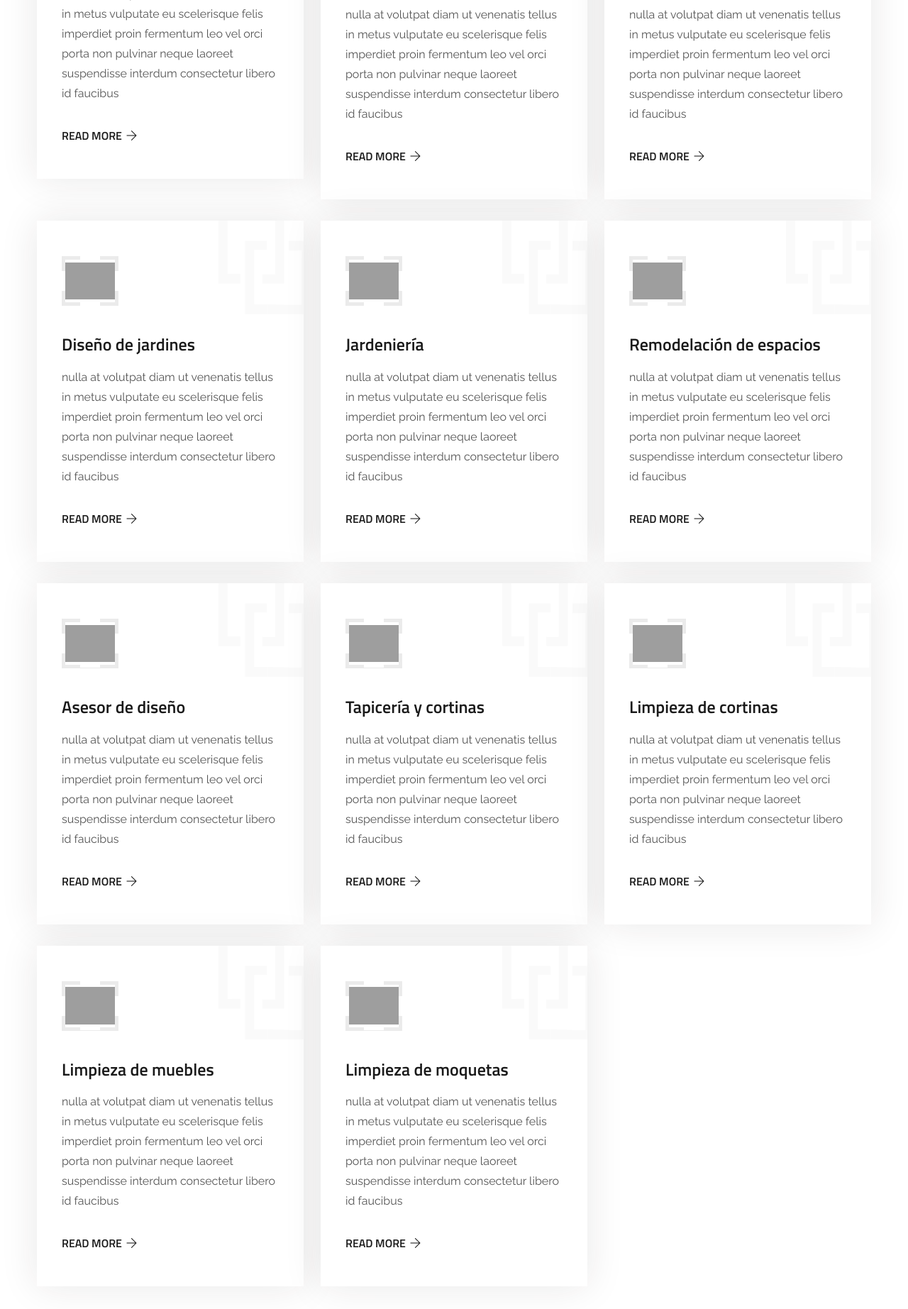
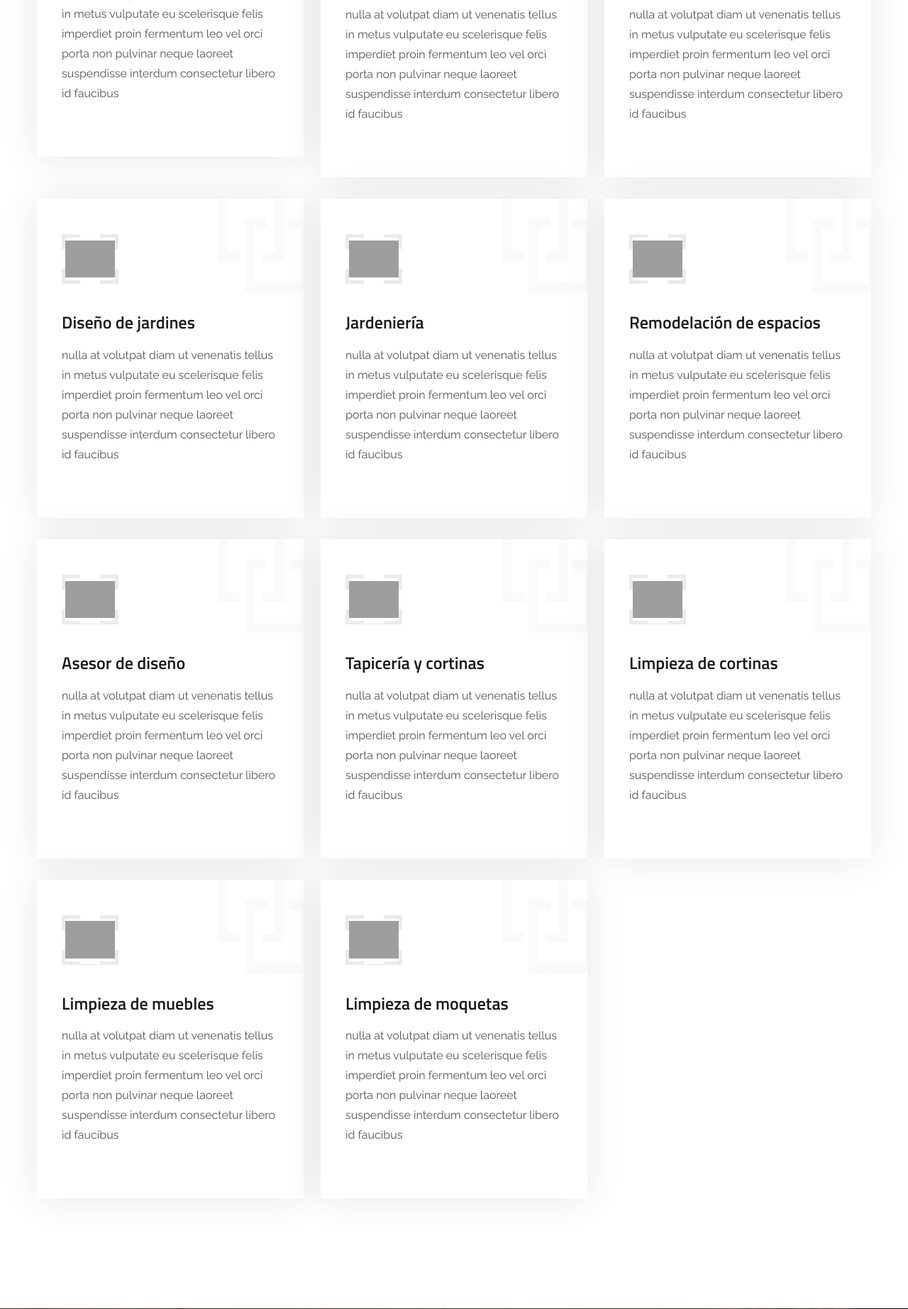
Before and after one commit to Ivonnemtz96/XM-Design, a PHP site: page /services in a window 1280 px wide. Shown: the part 849-2694 px from the top of the page at 71% size. Run offline with PHP 8.4, Linux system fonts and the light colour scheme; some libraries are stand-ins or nearby versions; grey boxes are pictures that could not be loaded.

Commit message:
cambios menores

```diff
--- a/modules/projects.php
+++ b/modules/projects.php
@@ -3,7 +3,8 @@
 <section id="arck-breadcrumb" class="arck-breadcrumb-section-2 position-relative"
     data-background="/assets/img/bg/ar-shape.png">
     <div class="slider-side-content position-absolute">
-        <span class="archx-slider-side1 position-absolute"><a href="#">Contact@gmail.com</a></span>
+        <span class="archx-slider-side1 position-absolute"><a
+        href="mailto:ximena@ximenamoncada.com">ximena@ximenamoncada.com</a></span>
     </div>
     <div class="container">
         <div class="arck-breadcrumb-content position-relative text-center headline-2 ul-li">
@@ -284,7 +285,7 @@
     <div class="arck-section-title headline pera-content wow fadeInUp" data-wow-delay="400ms"
         data-wow-duration="1500ms">
         <span class="sub-title text-uppercase">No tenemos límites</span>
-        <h2>Empresas con las qhe hemos colaborado</h2>
+        <h2>Empresas con las que hemos colaborado</h2>
     </div>
 </div>
 <!-- Start of Sponsor section
--- a/modules/services.php
+++ b/modules/services.php
@@ -36,8 +36,6 @@
               <p>
               nulla at volutpat diam ut venenatis tellus in metus vulputate eu scelerisque felis imperdiet proin fermentum leo vel orci porta non pulvinar neque laoreet suspendisse interdum consectetur libero id faucibus
               </p>
-              <a class="read-more-btn text-uppercase" href="#">Read more <i
-                  class="fal fa-arrow-right"></i></a>
             </div>
           </div>
         </div>
@@ -52,8 +50,6 @@
               <p>
               nulla at volutpat diam ut venenatis tellus in metus vulputate eu scelerisque felis imperdiet proin fermentum leo vel orci porta non pulvinar neque laoreet suspendisse interdum consectetur libero id faucibus
               </p>
-              <a class="read-more-btn text-uppercase" href="#">Read more <i
-                  class="fal fa-arrow-right"></i></a>
             </div>
           </div>
         </div>
@@ -68,8 +64,6 @@
               <p>
               nulla at volutpat diam ut venenatis tellus in metus vulputate eu scelerisque felis imperdiet proin fermentum leo vel orci porta non pulvinar neque laoreet suspendisse interdum consectetur libero id faucibus
               </p>
-              <a class="read-more-btn text-uppercase" href="#">Read more <i
-                  class="fal fa-arrow-right"></i></a>
             </div>
           </div>
         </div>
@@ -84,8 +78,6 @@
               <p>
               nulla at volutpat diam ut venenatis tellus in metus vulputate eu scelerisque felis imperdiet proin fermentum leo vel orci porta non pulvinar neque laoreet suspendisse interdum consectetur libero id faucibus
               </p>
-              <a class="read-more-btn text-uppercase" href="#">Read more <i
-                  class="fal fa-arrow-right"></i></a>
             </div>
           </div>
         </div>
@@ -100,8 +92,6 @@
               <p>
               nulla at volutpat diam ut venenatis tellus in metus vulputate eu scelerisque felis imperdiet proin fermentum leo vel orci porta non pulvinar neque laoreet suspendisse interdum consectetur libero id faucibus
               </p>
-              <a class="read-more-btn text-uppercase" href="#">Read more <i
-                  class="fal fa-arrow-right"></i></a>
             </div>
           </div>
         </div>
@@ -116,8 +106,6 @@
               <p>
               nulla at volutpat diam ut venenatis tellus in metus vulputate eu scelerisque felis imperdiet proin fermentum leo vel orci porta non pulvinar neque laoreet suspendisse interdum consectetur libero id faucibus
               </p>
-              <a class="read-more-btn text-uppercase" href="#">Read more <i
-                  class="fal fa-arrow-right"></i></a>
             </div>
           </div>
         </div>
@@ -134,8 +122,6 @@
               <p>
               nulla at volutpat diam ut venenatis tellus in metus vulputate eu scelerisque felis imperdiet proin fermentum leo vel orci porta non pulvinar neque laoreet suspendisse interdum consectetur libero id faucibus
               </p>
-              <a class="read-more-btn text-uppercase" href="#">Read more <i
-                  class="fal fa-arrow-right"></i></a>
             </div>
           </div>
         </div>
@@ -151,8 +137,6 @@
               <p>
               nulla at volutpat diam ut venenatis tellus in metus vulputate eu scelerisque felis imperdiet proin fermentum leo vel orci porta non pulvinar neque laoreet suspendisse interdum consectetur libero id faucibus
               </p>
-              <a class="read-more-btn text-uppercase" href="#">Read more <i
-                  class="fal fa-arrow-right"></i></a>
             </div>
           </div>
         </div>
@@ -169,8 +153,6 @@
               <p>
               nulla at volutpat diam ut venenatis tellus in metus vulputate eu scelerisque felis imperdiet proin fermentum leo vel orci porta non pulvinar neque laoreet suspendisse interdum consectetur libero id faucibus
               </p>
-              <a class="read-more-btn text-uppercase" href="#">Read more <i
-                  class="fal fa-arrow-right"></i></a>
             </div>
           </div>
         </div>
@@ -186,8 +168,6 @@
               <p>
               nulla at volutpat diam ut venenatis tellus in metus vulputate eu scelerisque felis imperdiet proin fermentum leo vel orci porta non pulvinar neque laoreet suspendisse interdum consectetur libero id faucibus
               </p>
-              <a class="read-more-btn text-uppercase" href="#">Read more <i
-                  class="fal fa-arrow-right"></i></a>
             </div>
           </div>
         </div>
@@ -203,8 +183,6 @@
               <p>
               nulla at volutpat diam ut venenatis tellus in metus vulputate eu scelerisque felis imperdiet proin fermentum leo vel orci porta non pulvinar neque laoreet suspendisse interdum consectetur libero id faucibus
               </p>
-              <a class="read-more-btn text-uppercase" href="#">Read more <i
-                  class="fal fa-arrow-right"></i></a>
             </div>
           </div>
         </div>
@@ -213,6 +191,7 @@
   </div>
 </section>
 <!-- End of Service section
+
 	============================================= -->
 
 <!-- Start of CTA section
--- a/modules/story.php
+++ b/modules/story.php
@@ -3,7 +3,8 @@
 <section id="arck-breadcrumb" class="arck-breadcrumb-section-2 position-relative"
   data-background="/assets/img/bg/ar-shape.png">
   <div class="slider-side-content position-absolute">
-    <span class="archx-slider-side1 position-absolute"><a href="#">Contact@gmail.com</a></span>
+    <span class="archx-slider-side1 position-absolute"><a
+        href="mailto:ximena@ximenamoncada.com">ximena@ximenamoncada.com</a></span>
   </div>
   <div class="container">
     <div class="arck-breadcrumb-content position-relative text-center headline-2 ul-li">
```
Also changed, not shown: assets/img/loader.svg.
